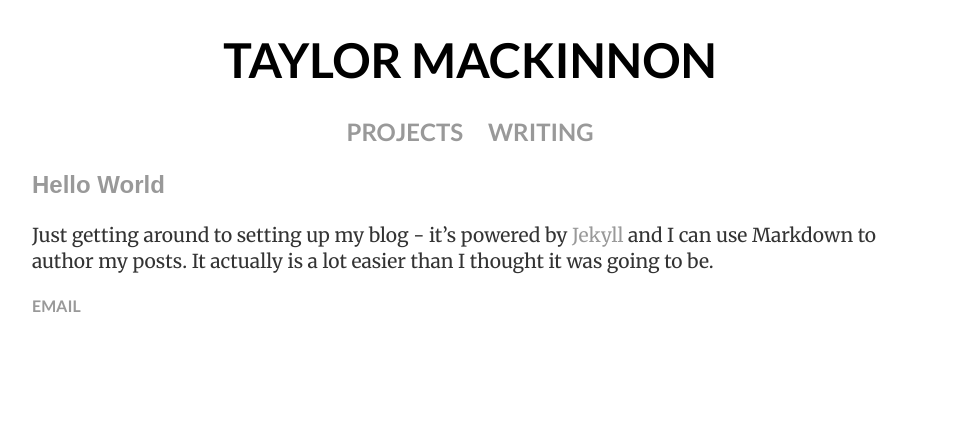
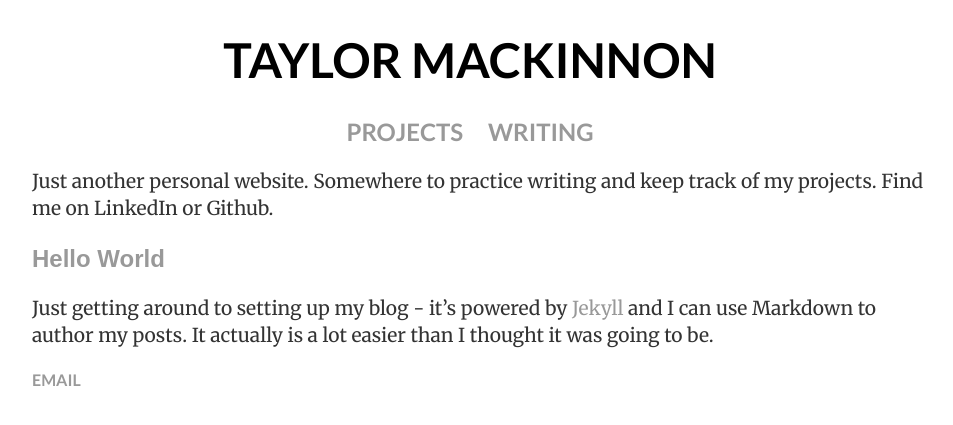
Before and after one commit to taymac/taymac.github.io, a Jekyll site: the page built from index.html, in a window 1280 px wide. Shown: the top 425 px of the page, without its empty margins (160-1113 px from the left). Built offline with Jekyll 4.4.1, drawn with Linux system fonts in a browser that asks for light colours.

Commit message:
Update index.html

```diff
--- a/index.html
+++ b/index.html
@@ -3,6 +3,9 @@ layout: default
 title: Taylor Mackinnon
 ---
   <div class="container">
+            <div>
+              <p>Just another personal website. Somewhere to practice writing and keep track of my projects. Find me on LinkedIn or Github.</p>
+            </div>
             <div class="blog-index">
                 <ul>
                   {% for post in site.posts %}
```
